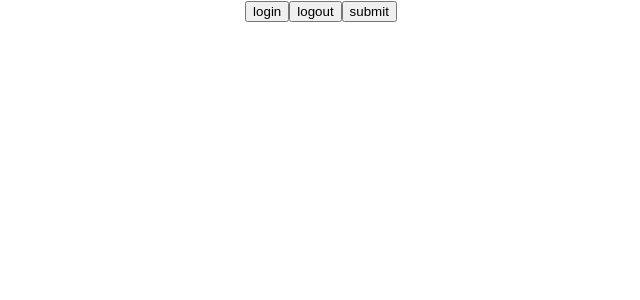
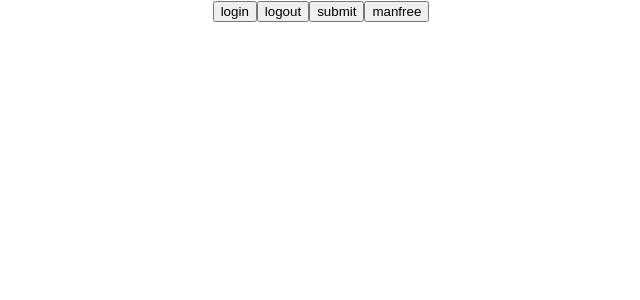
Before and after one commit to mukilathuruv-fz/frenzo-react-6, a React (Create React App) app: page / in a window 1280 px wide. Shown: the top 300 px of the page, without its empty margins (319-959 px from the left). Built offline with nearby package versions, Linux system fonts and the light colour scheme.

Commit message:
function as prop

```diff
--- a/src/App.js
+++ b/src/App.js
@@ -3,9 +3,10 @@ import Button from "./components/button/Button";
 function App() {
   return (
     <div className="App">
-      <Button content="login" type="submit" />
-      <Button content="logout" type="submit" />
-      <Button content="submit" type="submit" />
+      <Button content="login" type="reset" handleClick={() => alert("first")} />
+      <Button content="logout" />
+      <Button content="submit" />
+      <Button />
     </div>
   );
 }
--- a/src/components/button/Button.jsx
+++ b/src/components/button/Button.jsx
@@ -1,7 +1,15 @@
 import "./button.css";
 
-const Button = props => {
-  console.log(props);
-  return <button>{props.content}</button>;
+const Button = ({ content = "manfree", type = "submit", handleClick }) => {
+  return (
+    <button type={type} onClick={handleClick}>
+      {content}
+    </button>
+  );
 };
 export default Button;
+
+// const Button = props => {
+//   return <button>{props?.content??"manfree"}</button>;
+// };
+// export default Button;
```
